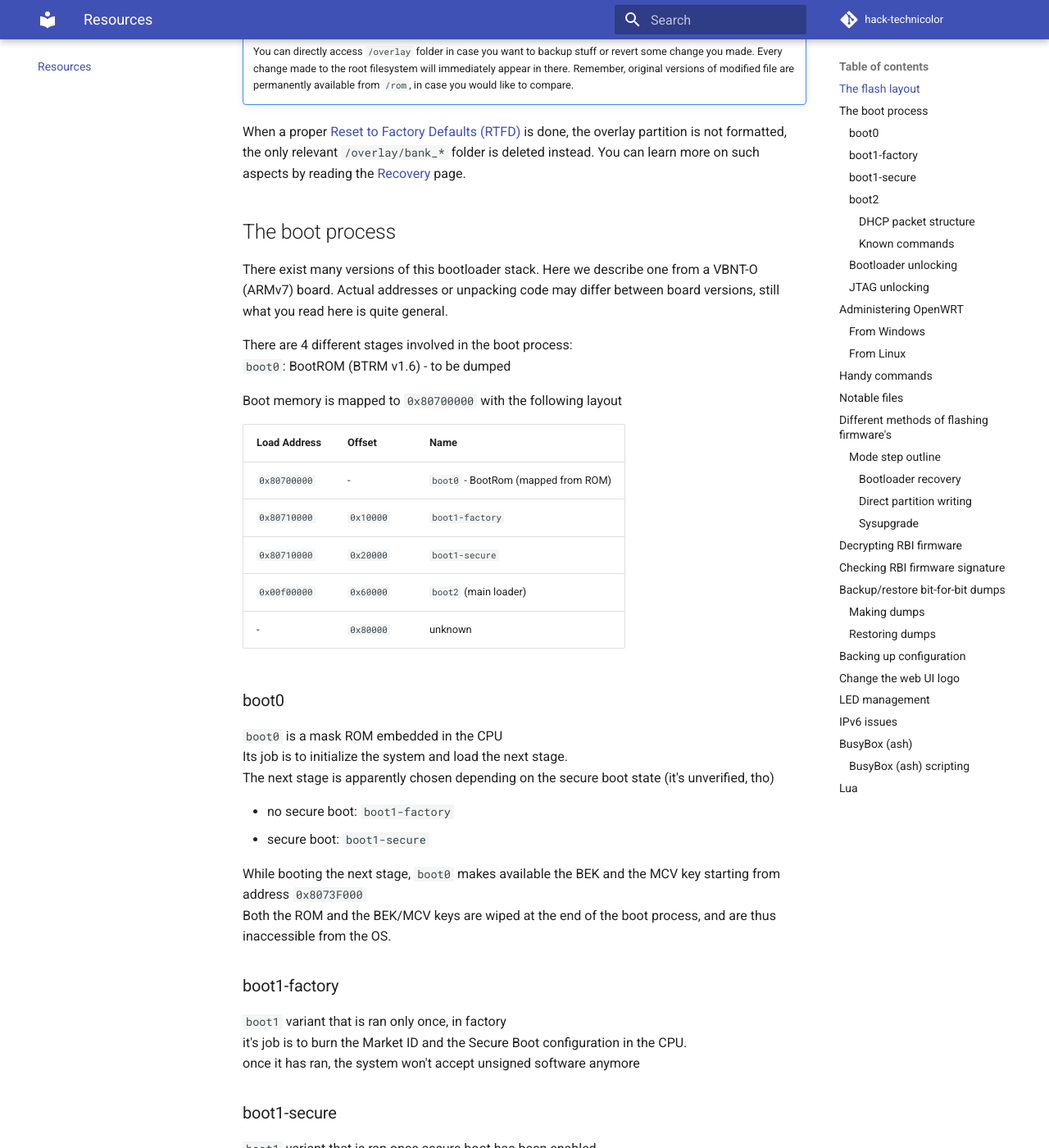
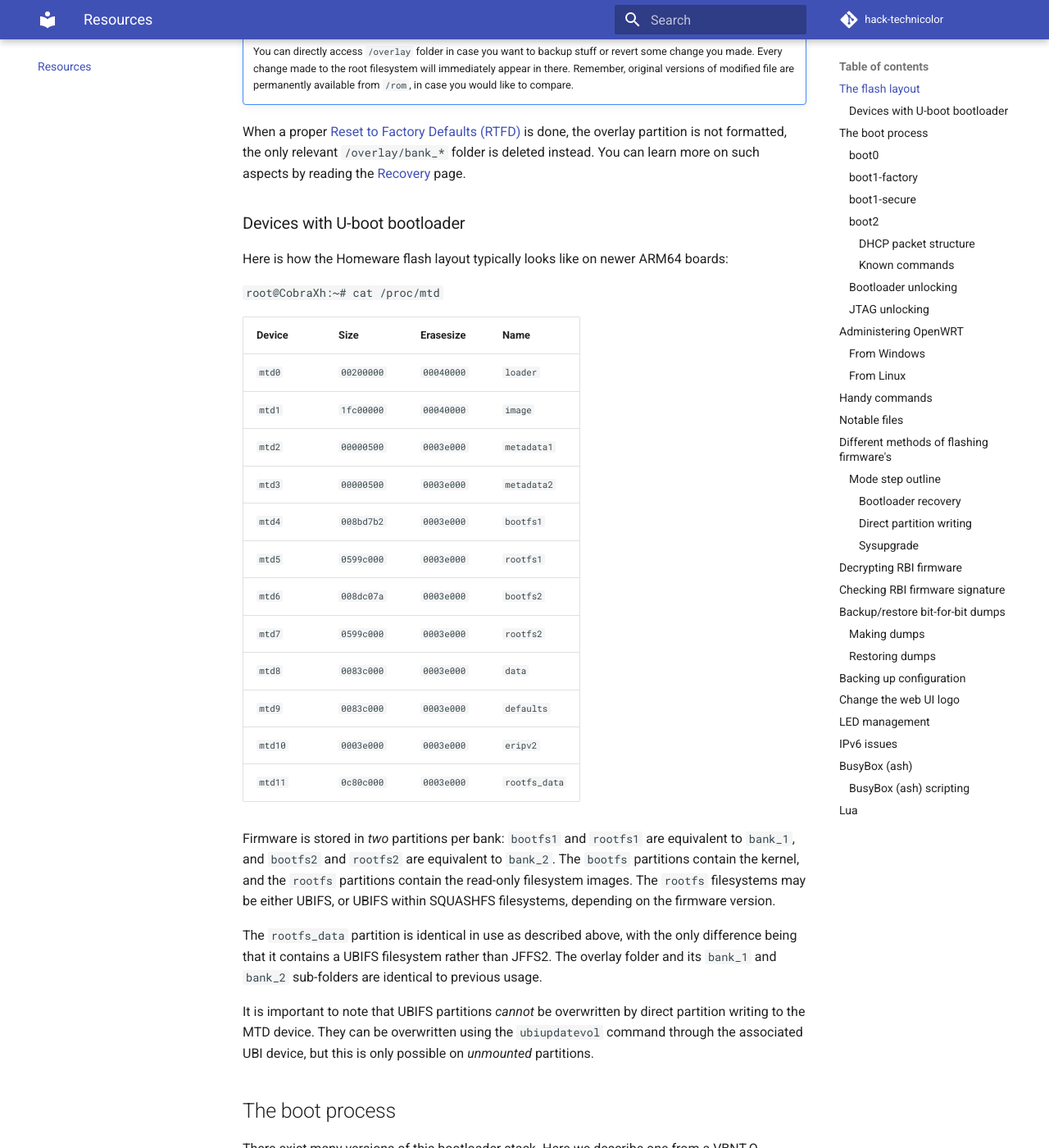
Before and after one commit to hack-technicolor/hack-technicolor, an MkDocs documentation site: the page built from docs/Resources.md, in a window 1280 px wide and 1400 px high, scrolled down 1242 px. Shown: the whole window at 82% size. Built offline with MkDocs 1.6.1 and Material for MkDocs 9.7.7, drawn with Linux system fonts in a browser that asks for light colours; comment, search, counter and statistics services are not loaded; some of the changed text lies outside the part shown.

```diff
--- a/docs/Resources.md
+++ b/docs/Resources.md
@@ -27,6 +27,33 @@ The `rootfs_data` (formerly `userfs`) partition holds whatever file change (conf
     You can directly access `/overlay` folder in case you want to backup stuff or revert some change you made. Every change made to the root filesystem will immediately appear in there. Remember, original versions of modified file are permanently available from `/rom`, in case you would like to compare.
 
 When a proper [Reset to Factory Defaults (RTFD)](../Recovery/#reset-to-factory-defaults-rtfd) is done, the overlay partition is not formatted, the only relevant `/overlay/bank_*` folder is deleted instead. You can learn more on such aspects by reading the [Recovery](../Recovery/) page.
+
+### Devices with U-boot bootloader
+
+Here is how the Homeware flash layout typically looks like on newer ARM64 boards:
+
+`root@CobraXh:~# cat /proc/mtd`
+
+| Device  | Size       | Erasesize   | Name          |
+|:--------|:-----------|:------------|:--------------|
+| `mtd0`  | `00200000` | `00040000`  | `loader`      |
+| `mtd1`  | `1fc00000` | `00040000`  | `image`       |
+| `mtd2`  | `00000500` | `0003e000`  | `metadata1`   |
+| `mtd3`  | `00000500` | `0003e000`  | `metadata2`   |
+| `mtd4`  | `008bd7b2` | `0003e000`  | `bootfs1`     |
+| `mtd5`  | `0599c000` | `0003e000`  | `rootfs1`     |
+| `mtd6`  | `008dc07a` | `0003e000`  | `bootfs2`     |
+| `mtd7`  | `0599c000` | `0003e000`  | `rootfs2`     |
+| `mtd8`  | `0083c000` | `0003e000`  | `data`        |
+| `mtd9`  | `0083c000` | `0003e000`  | `defaults`    |
+| `mtd10` | `0003e000` | `0003e000`  | `eripv2`      |
+| `mtd11` | `0c80c000` | `0003e000`  | `rootfs_data` |
+
+Firmware is stored in *two* partitions per bank: `bootfs1` and `rootfs1` are equivalent to `bank_1`, and `bootfs2` and `rootfs2` are equivalent to `bank_2`. The `bootfs` partitions contain the kernel, and the `rootfs` partitions contain the read-only filesystem images. The `rootfs` filesystems may be either UBIFS, or UBIFS within SQUASHFS filesystems, depending on the firmware version.
+
+The `rootfs_data` partition is identical in use as described above, with the only difference being that it contains a UBIFS filesystem rather than JFFS2. The overlay folder and its `bank_1` and `bank_2` sub-folders are identical to previous usage.
+
+It is important to note that UBIFS partitions *cannot* be overwritten by direct partition writing to the MTD device. They can be overwritten using the `ubiupdatevol` command through the associated UBI device, but this is only possible on *unmounted* partitions.
 
 ## The boot process
 
@@ -256,6 +283,9 @@ You can get a firmware image flashed by using one of the following modes:
 
 #### Direct partition writing
 
+!!! info "Devices that use ubifs filesystems"
+    Devices that have `ubifs` filesystems (instead of the more common `jffs2` filesystems) *cannot* use direct partition writing to modify the active bank. The ubifs file system cannot be written whilst mounted.
+
 * The firmware is usually transferred to the gateway temp filesystem via SSH/SCP or USB drive.
 * The firmware image is directly written to the bank you specify on the command line.
 * This flashing method requires root access to a booted firmware.
@@ -300,6 +330,9 @@ This guide will show you how to dump a bit-for-bit clone of any partition and re
 
 !!! info "Decrypted RBI _v.s._ bank dumps"
     Decrypted RBI firmwares are the same as `bank_1` or `bank_2` dumps except for their first four bytes. A correctly decrypted RBI starts with a sequence of four `0xFF`. You can edit these bytes to `0x00` and use the resulting file as a bank dump to be restored.
+
+!!! warning "Devices that use ubifs filesystems"
+    You *cannot* use these commands on partitions that contain `ubifs` filesystems.
 
 ### Making dumps
 
--- a/mkdocs.yml
+++ b/mkdocs.yml
@@ -54,7 +54,8 @@ nav:
         - 'Post-Root Procedures': 'Hacking/PostRoot.md'
     - 'Firmware Repository': 'Repository.md'
     - 'Other guides':
-      - 'Safe Firmware Upgrade': 'Upgrade.md'
+      - 'Safe RBI Firmware Upgrade': 'Upgrade.md'
+      - 'Safe PKGTB Firmware Upgrade': 'Upgrade-pkgtb.md'
       - 'Hardening Root Access': 'Hardening.md'
       - 'Unlock Functionality': 'Unlock.md'
     - 'Recovery': 'Recovery.md'
```
Also changed, not shown: docs/Repository.md (+14 -0 lines), docs/Upgrade-pkgtb.md (added, +186 -0 lines), docs/images/winscp_pkgtb_upload.png (added), 2 other files.
